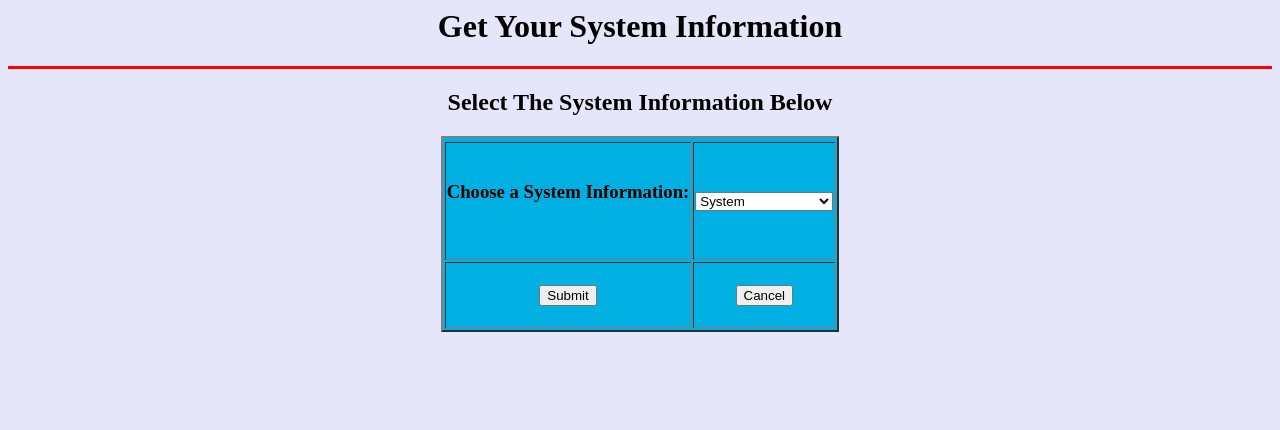
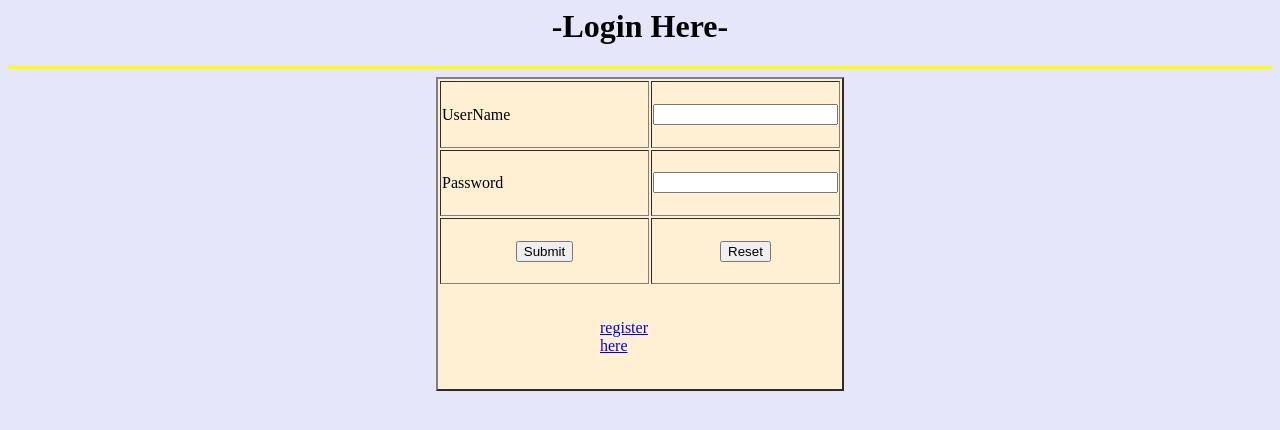
Before and after one commit to Yogesh-gadnaik/System-Information, a Flask app: page / in a window 1280 px wide. Shown: the top 430 px of the page. Run offline with Flask 2, Linux system fonts and the light colour scheme.

Commit message:
Added login page in front and made some chnages in all files

```diff
--- a/app.py
+++ b/app.py
@@ -1,29 +1,55 @@
 
 from flask import Flask, render_template, request
+from logic.getsysinfo import sys_name, database_check, insert_data
 
-from handlers.handlers import Load_Home_Page, Load_Root_Page
 
 apk = Flask(__name__)
 
 
 @apk.route('/')
 def root():
-    page_Name = Load_Root_Page()
-    return render_template(page_Name)
+    return render_template('login.html')
+
+
+@apk.route('/validation', methods=['POST', 'GET'])
+def validation():
+    uname = request.form['name']
+    password = request.form['pass']
+    value = database_check(uname, password)
+    if value == 1:
+        return render_template('index.html')
+    else:
+        # return redirect('/')
+        return render_template('invalid.html')
 
 
 @apk.route('/home', methods=['POST', 'GET'])
 def load_home():
-    if request.method == 'POST':
-        system_info = request.form['select_val']
-        resp = Load_Home_Page(system_info)
-        if system_info == "allinfo":
-            return render_template('all_info_response.html', result=resp)
-        else:
-            return render_template('response.html', result=resp)
+    system_info = request.form['select_val']
+    response = sys_name(system_info)
+    if system_info == "allinfo":
+        return render_template('all_info_response.html', result=response)
     else:
-        return "<html><body><h1>Error</h1></body></html>"
+        return render_template('response.html', result=response)
+
+
+@apk.route('/new')
+def new_register():
+    return render_template('register.html')
+
+
+@apk.route('/register', methods=['POST', 'GET'])
+def register():
+    name = request.form['name']
+    password = request.form['pass']
+    age = request.form['age']
+    gender = request.form['select_gender']
+    response = insert_data(name, password, age, gender)
+    if response == 1:
+        return render_template('login.html')
+    else:
+        return render_template('register.html')
 
 
 if __name__ == '__main__':
-    apk.run(debug=True)
+    apk.run(debug=True, port=5001)
--- a/handlers/handlers.py
+++ /dev/null
@@ -1,11 +0,0 @@
-from flask import request, render_template
-
-
-def Load_Root_Page():
-    return 'index.html'
-
-
-def Load_Home_Page(system_info):
-    from logic.getsysinfo import sys_name
-    response = sys_name(system_info)
-    return response
--- a/templates/index.html
+++ b/templates/index.html
@@ -4,44 +4,38 @@
     <center><h1>Get Your System Information</h1>
         <hr size="3" color="red">
         <form action="/home" method="POST" >
-        <table height="25%" border="2" bgcolor="skyblue2">
+        <table height="25%" border="2" bgcolor="#E5FFF5">
             <tr>
                 <h2>Select The System Information Below</h2>
             </tr>
             <tr>
-                <td>
-                <center>
-                    <h3>
-                        <label for="System_Information" name="abc">Choose a System Information:</label>
-                    </h3>
-                </center>
-                </td>
+                <td><center><h4> <label for="System_Information" name="abc">Choose a System Information:</label></h4></center></td>
                 <td>
                     <center>
                         <select name="select_val">
                             <option value="system">System</option>
                             <option value="node">Node</option>
                             <option value="release">Release</option>
-                            <option value="version">version</option>
-                            <option value="machine">machine</option>
-                            <option value="processor">processor</option>
-                            <option value="architecture_details">architecture_details</option>
-                            <option value="platform_details">platform_details</option>
-                            <option value="virtual_memory">virtual_memory</option>
-                            <option value="physical_core">physical_core</option>
-                            <option value="logical_core">logical_core</option>
-                            <option value="cpu_frequency">cpu_frequency</option>
-                            <option value="min_frequency">min_frequency</option>
-                            <option value="max_frequency">max_frequency</option>
-                            <option value="cpu_utilization">cpu_utilization</option>
-                            <option value="per_cpu_utilization">per_cpu_utilization</option>
-                            <option value="manufacturer">manufacturer</option>
-                            <option value="model">model</option>
-                            <option value="sysname">sysname</option>
-                            <option value="no_processor">no_processor</option>
-                            <option value="systemtype">systemtype</option>
-                            <option value="systemfamily">systemfamily</option>
-                            <option value="allinfo">allinfo</option>
+                            <option value="version">Version</option>
+                            <option value="machine">Machine</option>
+                            <option value="processor">Processor</option>
+                            <option value="architecture_details">Architecture Details</option>
+                            <option value="platform_details">Platform Details</option>
+                            <option value="virtual_memory">Virtual Memory</option>
+                            <option value="physical_core">Physical Core</option>
+                            <option value="logical_core">Logical Core</option>
+                            <option value="cpu_frequency">CPU frequency</option>
+                            <option value="min_frequency">Min frequency</option>
+                            <option value="max_frequency">Max frequency</option>
+                            <option value="cpu_utilization">CPU utilization</option>
+                            <option value="per_cpu_utilization">Per CPU utilization</option>
+                            <option value="manufacturer">Manufacturer</option>
+                            <option value="model">Model</option>
+                            <option value="sysname">System Name</option>
+                            <option value="no_processors">Number of Processors</option>
+                            <option value="systemtype">System Type</option>
+                            <option value="systemfamily">System Family</option>
+                            <option value="allinfo">All Information</option>
                         </select>
                     </center>
                 </td>
--- /dev/null
+++ b/templates/login.html
@@ -0,0 +1,20 @@
+<html>
+    <body bgcolor="lavender">
+        <center>
+        <h1>-Login Here-</h1>
+        <hr size="3" color="yellow">
+        <form action="/validation" method="post">
+            <table bgcolor="#FFF0D4" border="2" width="30%" height="40%">
+            <tr><td>UserName</td><td><input type="text" name="name" required></td></tr>
+            <tr><td>Password</td><td><input type="text" name="pass" required></td></tr>
+            <tr><td><center><input type=submit name=submit></center></td><td><center><input type="reset" name=cancel></center></td></tr>
+            <tr><td style="border:none;padding-left:10rem;"><a href='/new'>register here</a></td></tr>
+        </table>
+
+        </form>
+
+
+
+    </center>
+    </body>
+</html>
```
Also changed, not shown: logic/getsysinfo.py (+35 -11 lines), templates/invalid.html (added, +12 -0 lines), templates/register.html (added, +23 -0 lines).
